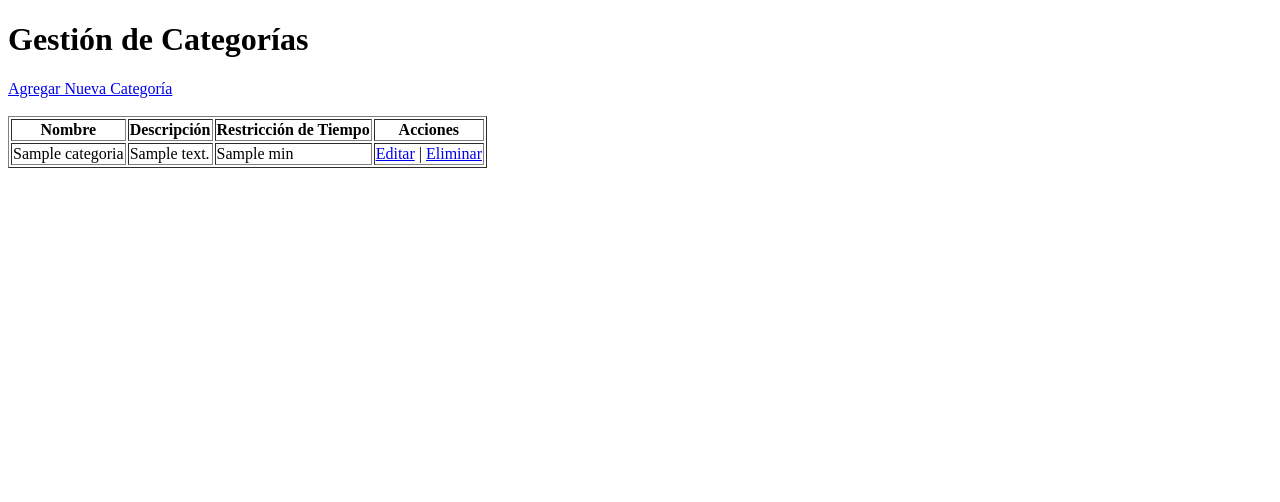
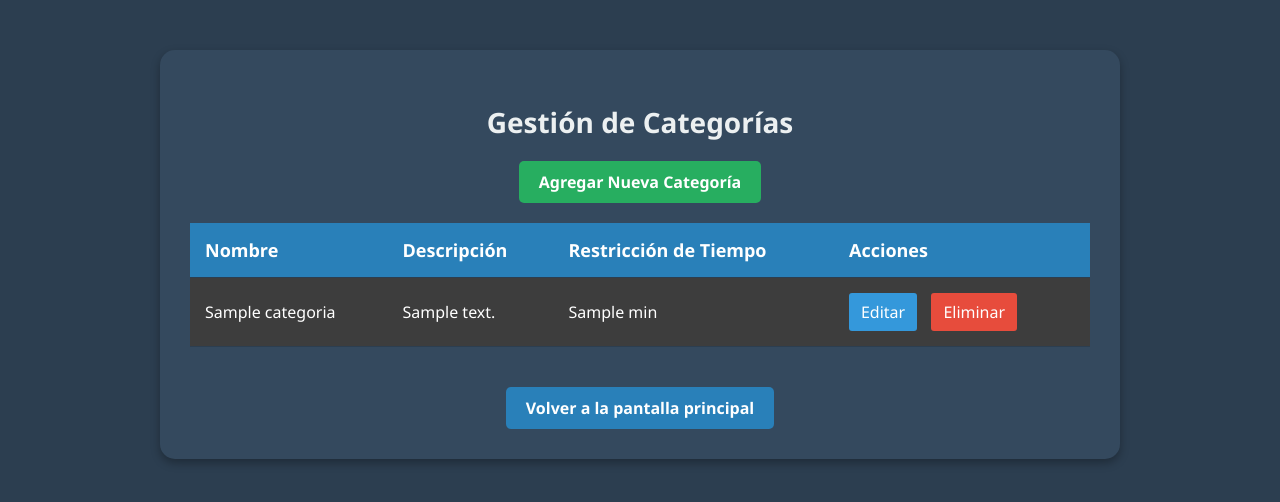
Before and after one commit to axel-antonio/proyecto-timer, a CodeIgniter app: page /proyectocyber/index.php/Categoria in a window 1280 px wide. Shown: the top 502 px of the page. Run offline with CodeIgniter, Linux system fonts and the light colour scheme; tables that the repository leaves empty or names only in its code hold one stand-in row (values such as "Sample post").

Commit message:
CRUD con estilos

```diff
--- a/application/views/categoria_view.php
+++ b/application/views/categoria_view.php
@@ -4,38 +4,50 @@
     <meta charset="UTF-8">
     <meta name="viewport" content="width=device-width, initial-scale=1.0">
     <title>Gestión de Categorías</title>
+    <!-- Enlace a tu archivo CSS -->
+    <link rel="stylesheet" type="text/css" href="<?= base_url('assets/css/styleC.css'); ?>">
 </head>
 <body>
-    <h1>Gestión de Categorías</h1>
 
-    <a href="<?= base_url('index.php/Categoria/crear'); ?>">Agregar Nueva Categoría</a><br><br>
+    <div class="container-categorias">
+        <h2>Gestión de Categorías</h2>
 
+        <!-- Botón para agregar una nueva categoría -->
+        <a href="<?= base_url('index.php/Categoria/crear'); ?>" class="btn-agregar">Agregar Nueva Categoría</a>
+
+        <!-- Mensaje de éxito si se agrega una categoría correctamente -->
         <?php if ($this->session->flashdata('success')): ?>
-        <p style="color: green;"><?= $this->session->flashdata('success'); ?></p>
+            <p class="alert-success"><?= $this->session->flashdata('success'); ?></p>
         <?php endif; ?>
 
-    <?php if ($this->session->flashdata('error')): ?>
-        <p style="color: red;"><?= $this->session->flashdata('error'); ?></p>
-    <?php endif; ?>
-
-    <table border="1">
+        <!-- Tabla para mostrar las categorías -->
+        <table class="tabla-categorias">
+            <thead>
                 <tr>
                     <th>Nombre</th>
                     <th>Descripción</th>
                     <th>Restricción de Tiempo</th>
                     <th>Acciones</th>
                 </tr>
+            </thead>
+            <tbody>
                 <?php foreach ($categorias as $categoria): ?>
                     <tr>
                         <td><?= $categoria->nombre; ?></td>
                         <td><?= $categoria->descripcion; ?></td>
                         <td><?= $categoria->restriccion_tiempo; ?> min</td>
-                <td>
-                    <a href="<?= base_url('index.php/Categoria/editar/' . $categoria->id); ?>">Editar</a> |
-                    <a href="<?= base_url('index.php/Categoria/eliminar/' . $categoria->id); ?>" onclick="return confirm('¿Estás seguro de que deseas eliminar esta categoría?')">Eliminar</a>
+                        <td class="acciones">
+                            <a href="<?= base_url('index.php/Categoria/editar/' . $categoria->id); ?>" class="btn-editar">Editar</a>
+                            <a href="<?= base_url('index.php/Categoria/eliminar/' . $categoria->id); ?>" class="btn-eliminar" onclick="return confirm('¿Estás seguro de eliminar esta categoría?');">Eliminar</a>
                         </td>
                     </tr>
                 <?php endforeach; ?>
+            </tbody>
         </table>
+
+        <!-- Botón para regresar a la pantalla principal -->
+        <a href="<?= base_url('index.php/Ciber'); ?>" class="btn-regresar">Volver a la pantalla principal</a>
+    </div>
+
 </body>
 </html>
--- /dev/null
+++ b/assets/css/styleC.css
@@ -0,0 +1,193 @@
+/* General styles */
+body {
+    font-family: 'Segoe UI', Tahoma, Geneva, Verdana, sans-serif;
+    background-color: #2c3e50; /* Fondo oscuro */
+    color: #ecf0f1;
+    margin: 0;
+    padding: 0;
+}
+
+/* Contenedor de categorías */
+.container-categorias {
+    background-color: #34495e;
+    border-radius: 15px;
+    padding: 30px;
+    margin: 50px auto;
+    max-width: 900px; /* Aumentado el ancho */
+    box-shadow: 0 4px 10px rgba(0, 0, 0, 0.3);
+    text-align: center;
+}
+
+h2 {
+    font-size: 28px; /* Aumentado el tamaño */
+    margin-bottom: 30px;
+    color: #ecf0f1;
+}
+
+/* Botón agregar */
+.btn-agregar {
+    background-color: #27ae60;
+    color: #ffffff;
+    padding: 10px 20px;
+    border: none;
+    border-radius: 5px;
+    text-decoration: none;
+    font-weight: bold;
+    margin-bottom: 20px;
+    display: inline-block;
+}
+
+.btn-agregar:hover {
+    background-color: #2ecc71;
+}
+
+/* Tabla de categorías */
+.tabla-categorias {
+    width: 100%;
+    border-collapse: collapse;
+    margin-bottom: 20px;
+}
+
+th, td {
+    padding: 15px;
+    text-align: left;
+    border-bottom: 1px solid #2c3e50;
+}
+
+th {
+    background-color: #2980b9;
+    color: white;
+    font-size: 18px; /* Aumentado el tamaño */
+}
+
+td {
+    background-color: #3d3d3d;
+    color: white;
+}
+
+/* Botones en la columna de acciones */
+.acciones .btn-editar,
+.acciones .btn-eliminar {
+    background-color: #3498db;
+    color: white;
+    padding: 8px 12px;
+    border-radius: 3px;
+    text-decoration: none;
+    margin-right: 10px;
+    display: inline-block;
+}
+
+.acciones .btn-eliminar {
+    background-color: #e74c3c;
+}
+
+.acciones .btn-editar:hover {
+    background-color: #2980b9;
+}
+
+.acciones .btn-eliminar:hover {
+    background-color: #c0392b;
+}
+
+/* Botón regresar */
+.btn-regresar {
+    background-color: #2980b9;
+    color: #ffffff;
+    padding: 10px 20px;
+    border: none;
+    border-radius: 5px;
+    text-decoration: none;
+    font-weight: bold;
+    display: inline-block;
+    margin-top: 20px;
+}
+
+.btn-regresar:hover {
+    background-color: #3498db;
+    text-decoration: none;
+}
+
+/* Estilo para los mensajes */
+.alert-success {
+    color: #2ecc71;
+    font-weight: bold;
+    margin-bottom: 20px;
+}
+
+
+
+
+/* Contenedor de edición de categorías */
+.container-editar {
+    background-color: #34495e;
+    border-radius: 15px;
+    padding: 30px;
+    margin: 50px auto;
+    max-width: 600px;
+    box-shadow: 0 4px 10px rgba(0, 0, 0, 0.3);
+    color: #ecf0f1;
+}
+
+h2 {
+    text-align: center;
+    font-size: 28px;
+    margin-bottom: 20px;
+}
+
+/* Estilos para el formulario */
+.form-categoria {
+    display: flex;
+    flex-direction: column;
+    gap: 15px;
+}
+
+.form-group label {
+    font-size: 16px;
+    margin-bottom: 5px;
+}
+
+.form-group input,
+.form-group textarea {
+    width: 100%;
+    padding: 10px;
+    border-radius: 5px;
+    border: 1px solid #7f8c8d;
+    background-color: #2c3e50;
+    color: #ecf0f1;
+}
+
+.form-group textarea {
+    resize: vertical;
+}
+
+button[type="submit"].btn-guardar {
+    background-color: #27ae60;
+    color: #ffffff;
+    padding: 10px;
+    border: none;
+    border-radius: 5px;
+    font-size: 16px;
+    cursor: pointer;
+}
+
+button[type="submit"].btn-guardar:hover {
+    background-color: #2ecc71;
+}
+
+/* Botón regresar */
+.btn-regresar {
+    display: inline-block;
+    margin-top: 20px;
+    background-color: #2980b9;
+    color: #ffffff;
+    padding: 10px 20px;
+    border-radius: 5px;
+    text-decoration: none;
+    text-align: center;
+    font-weight: bold;
+}
+
+.btn-regresar:hover {
+    background-color: #3498db;
+    text-decoration: none;
+}
```
Also changed, not shown: application/views/ciber_view.php (+10 -5 lines), application/views/crear_categoria.php (+25 -12 lines), application/views/editar_categoria.php (+23 -16 lines), assets/css/style.css (+87 -0 lines). Lines whose indentation alone changed are shown as unchanged.
